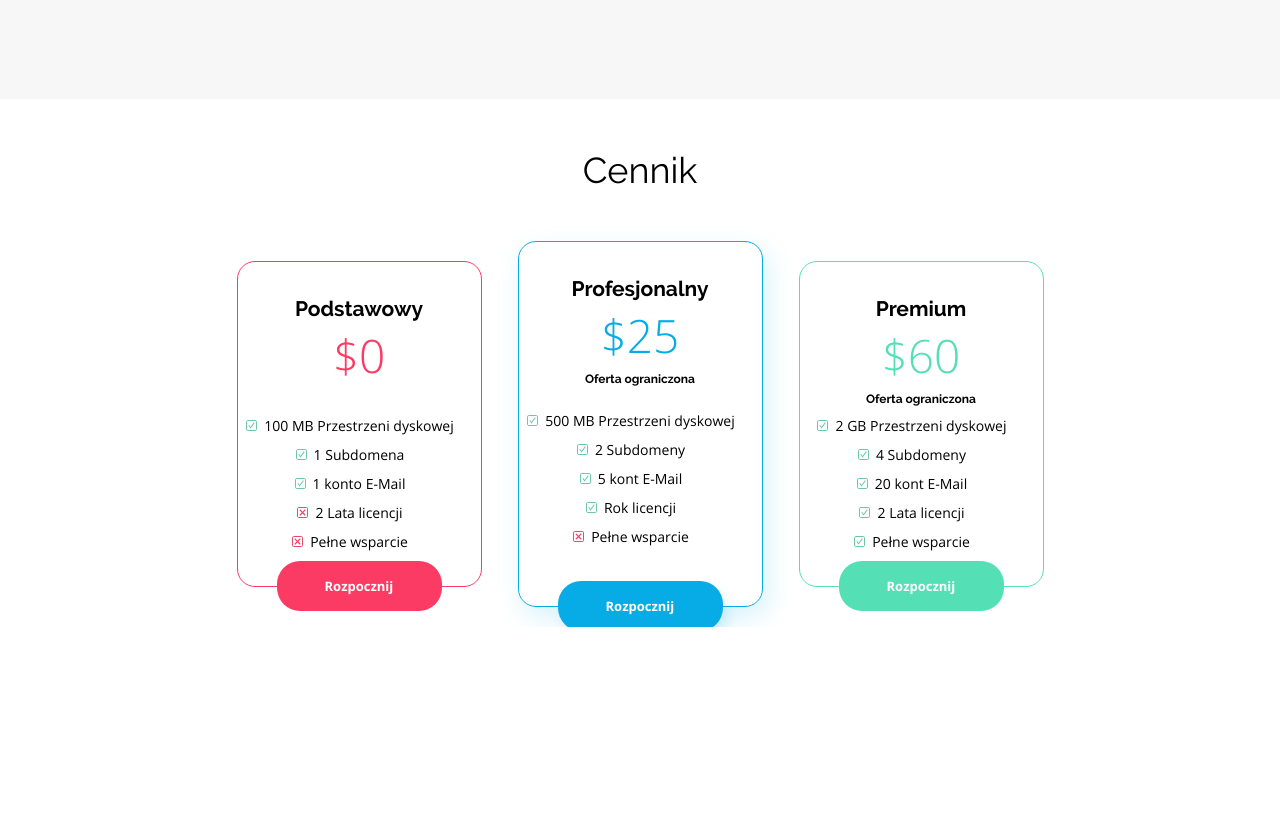
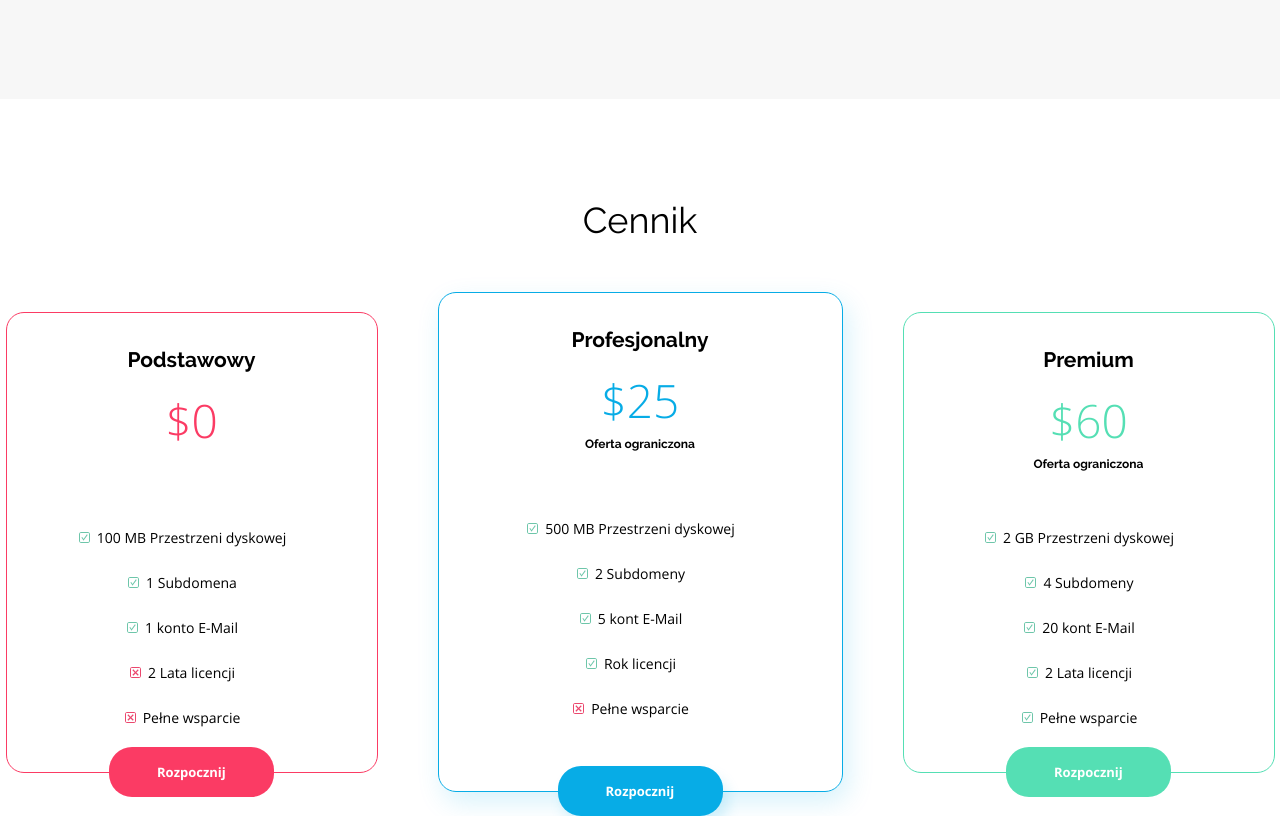
Before and after one commit to krzysztof-kuik/Project_webpage_rwd, a website built with webpack: page src/index.html in a window 1280 px wide. Shown: the part 2773-3589 px from the top of the page. Before the commit the page ends 3400 px from the top, so only its background shows below. Built offline with nearby package versions, Linux system fonts and the light colour scheme.

Commit message:
pricingList section complete

```diff
--- a/src/scss/partials/_pricingList.scss
+++ b/src/scss/partials/_pricingList.scss
@@ -2,7 +2,7 @@
     display: flex;
     flex-direction: column;
     width: 100%;
-    overflow: hidden;
+    // overflow: hidden;
 
     .price-list__header {
         font-family: $raleway;
@@ -11,6 +11,11 @@
         width: 100%;
         margin: 50px auto 70px auto;
         text-align: center;
+        z-index: -1;
+
+        @media screen and (min-width: $breakPoint) {
+            margin: 100px auto 71px auto;
+        }
 
     }
 
@@ -30,6 +35,7 @@
             height: 326px;
             position: relative;
 
+
             .check {
                 position: relative;
 
@@ -40,6 +46,7 @@
                     bottom: 0px;
                 }
             }
+
             .uncheck {
                 position: relative;
 
@@ -53,6 +60,12 @@
 
             &.basic {
                 border: 1px solid rgba(251, 59, 100, 1);
+
+                @media screen and (min-width: $breakPoint) {
+                    width: 372px;
+                    min-width: 372px;
+                    height: 461px;
+                }
 
                 .package-option__price {
                     color: rgba(251, 59, 100, 1);
@@ -70,6 +83,15 @@
                 transform: translateY(-20px);
                 margin: 0 36px;
                 height: 366px;
+
+                @media screen and (min-width: $breakPoint) {
+                    width: 405px;
+                    min-width: 405px;
+                    height: 500px;
+                    margin: 0 60px;
+
+
+                }
 
                 .package-option__price::after {
                     content: 'Oferta ograniczona';
@@ -94,11 +116,21 @@
 
                 .perks-list {
                     margin-top: 40px;
+
+                    @media screen and (min-width: $breakPoint) {
+                        margin-top: 61px;
+                    }
                 }
             }
 
             &.premium {
                 border: 1px solid rgba(85, 223, 180, 1);
+
+                @media screen and (min-width: $breakPoint) {
+                    width: 372px;
+                    min-width: 372px;
+                    height: 461px;
+                }
 
                 .package-option__price::after {
                     content: 'Oferta ograniczona';
@@ -136,6 +168,10 @@
                 position: relative;
                 width: 100%;
 
+                @media screen and (min-width: $breakPoint) {
+                    margin: 14px auto;
+                }
+
             }
 
             // .package-option__limited {
@@ -154,10 +190,19 @@
                 font-weight: 400;
                 font-size: 14px;
 
+                @media screen and (min-width: $breakPoint) {
+                    margin-top: 50px;
+                }
+
+
 
                 .perks-list__element {
                     list-style-type: none;
                     margin: 5px auto;
+
+                    @media screen and (min-width: $breakPoint) {
+                        margin: 13px auto;
+                    }
                 }
             }
 
```
Also changed, not shown: dist/fonts/opensans-bold.woff (deleted), dist/fonts/opensans-bold.woff2 (deleted), dist/fonts/opensans-light.woff (deleted), dist/fonts/opensans-light.woff2 (deleted), dist/fonts/opensans-regular.woff (deleted), dist/fonts/opensans-regular.woff2 (deleted), dist/fonts/opensans-semibold.woff (deleted), dist/fonts/opensans-semibold.woff2 (deleted), dist/fonts/raleway-bold.woff (deleted), dist/fonts/raleway-bold.woff2 (deleted), dist/fonts/raleway-extrabold.woff (deleted), dist/fonts/raleway-extrabold.woff2 (deleted), dist/fonts/raleway-light.woff (deleted), dist/fonts/raleway-light.woff2 (deleted), 2 more files.
